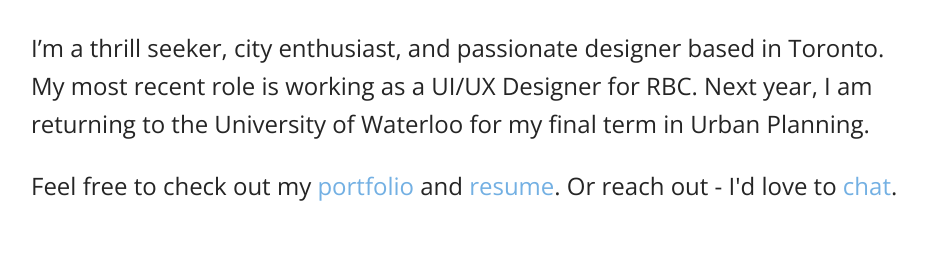
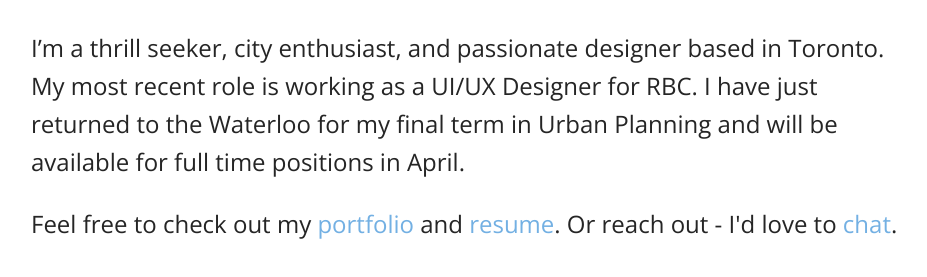
Before and after one commit to anneclubb/anneclubb.github.io, a plain HTML site: page index.html in a window 1280 px wide. Shown: the part 303-580 px from the top of the page, without its empty margins (253-1180 px from the left). Drawn offline with nearby package versions, Linux system fonts and the light colour scheme.

Commit message:
Update index.html

```diff
--- a/index.html
+++ b/index.html
@@ -9,7 +9,7 @@
   <body>
     <h1 class="heading"><span>Hi there! </span>I'm Anne Clubb.</h1>
 
-    <p>I’m a thrill seeker, city enthusiast, and passionate designer based in Toronto. My most recent role is working as a UI/UX Designer for RBC. Next year, I am returning to the University of Waterloo for my final term in Urban Planning.</p>
+    <p>I’m a thrill seeker, city enthusiast, and passionate designer based in Toronto. My most recent role is working as a UI/UX Designer for RBC. I have just returned to the Waterloo for my final term in Urban Planning and will be available for full time positions in April.</p>
     <p> Feel free to check out my
       <a style="text-decoration:none;"
       href="/portfolio.pdf"> <span class="portfolio"> portfolio </span></a>
```
